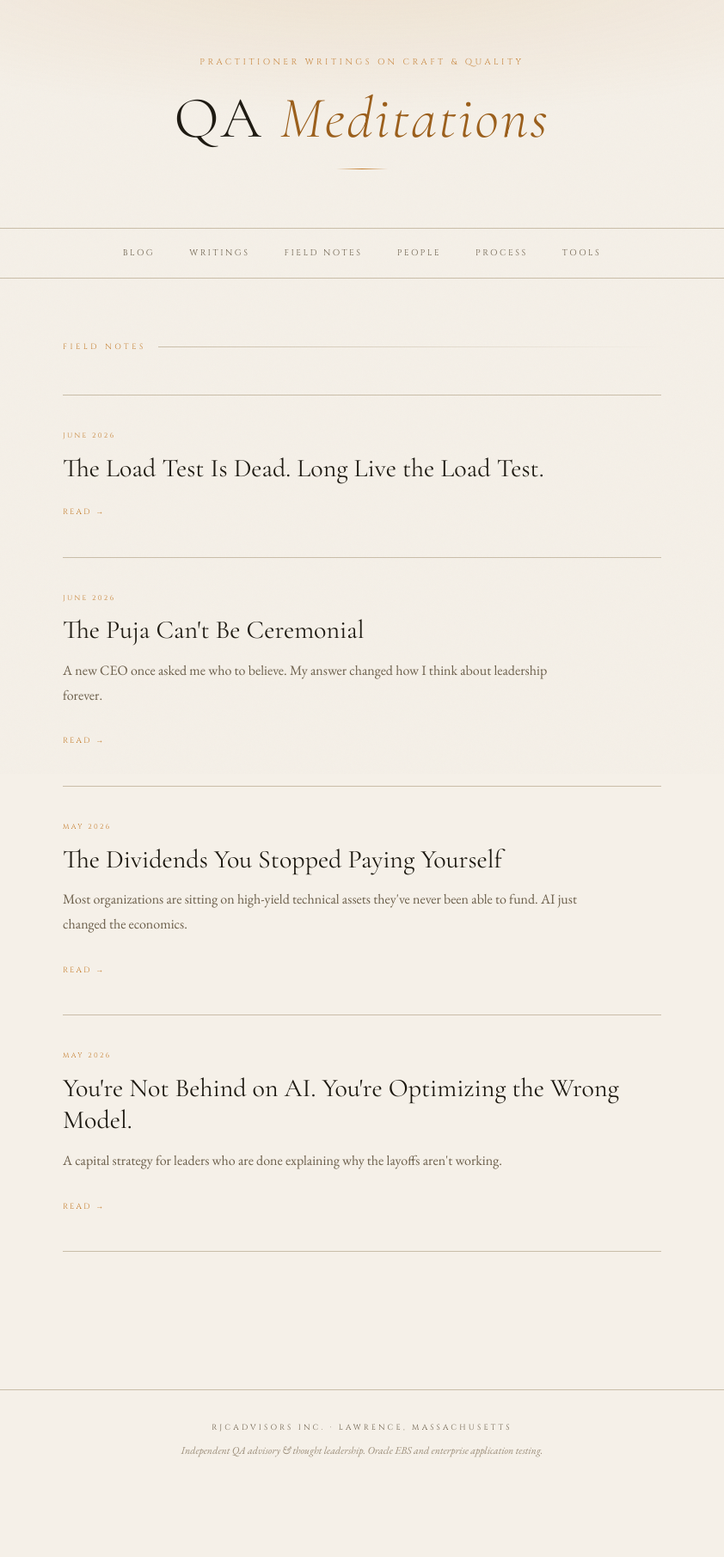
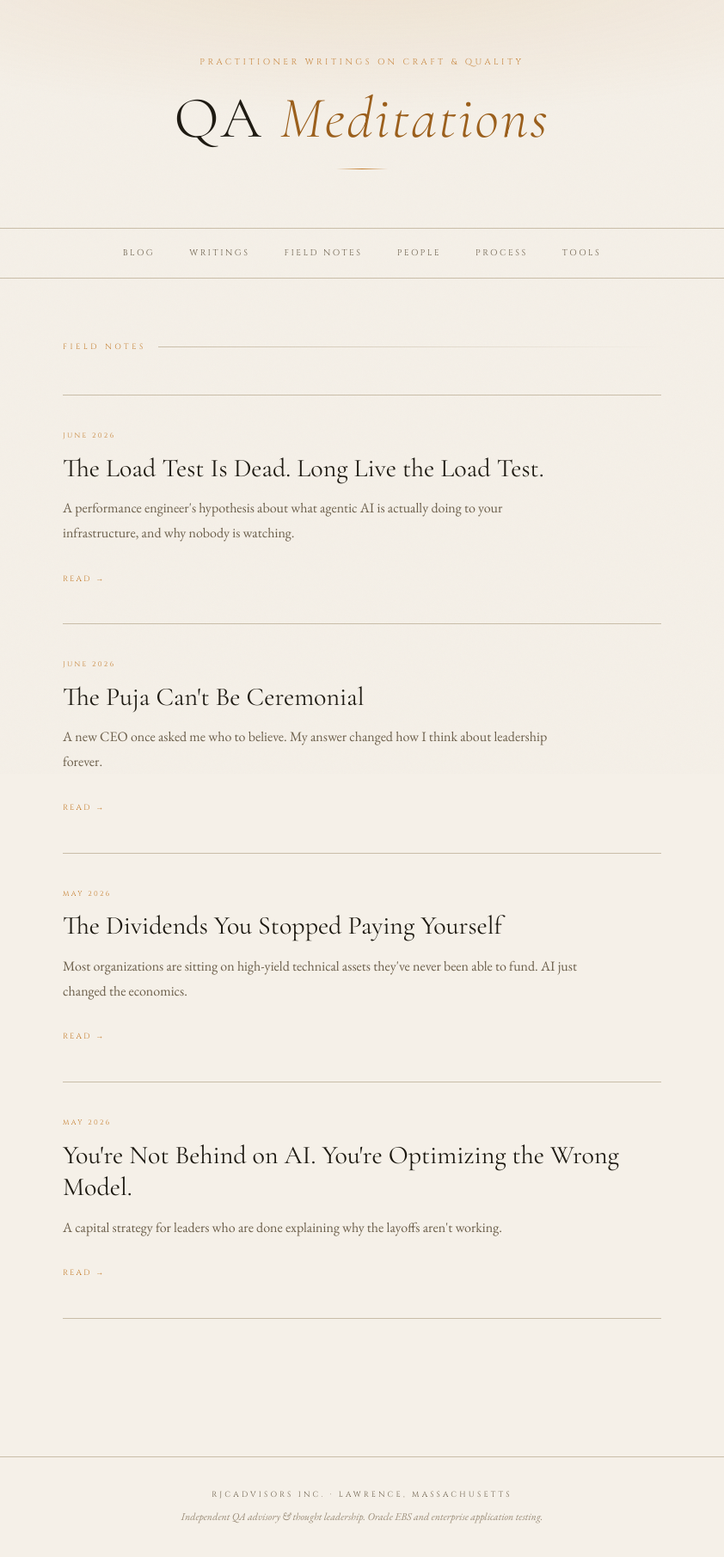
Before and after one commit to rjcadvisors/qameditations, a Jekyll site: the page built from blog/index.html, in a window 1280 px wide. Shown: the whole page at 86% size, without its empty margins (219-1061 px from the left). Built offline with Jekyll 4.4.1, drawn with Linux system fonts in a browser that asks for light colours; before the commit the page ends 1733 px from its top, so only the background shows below that.

Commit message:
Fix missing layout in load test post

```diff
--- a/_posts/2026-06-12-load-test-is-dead.md
+++ b/_posts/2026-06-12-load-test-is-dead.md
@@ -1,6 +1,8 @@
 ---
+layout: post
 title: The Load Test Is Dead. Long Live the Load Test.
 date: 2026-06-12T10:09:00.000-04:00
+description: A performance engineer's hypothesis about what agentic AI is actually doing to your infrastructure, and why nobody is watching.
 ---
 
 # The Load Test Is Dead. Long Live the Load Test.
```
